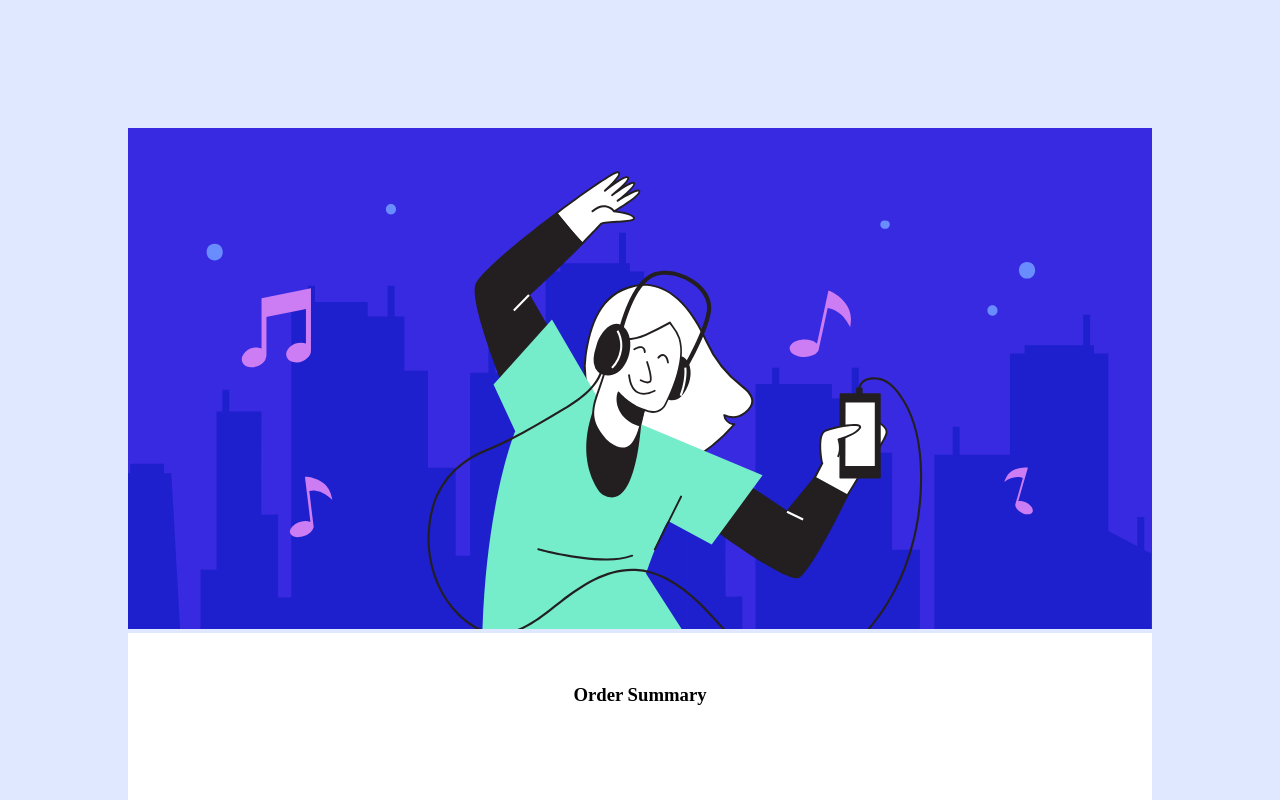
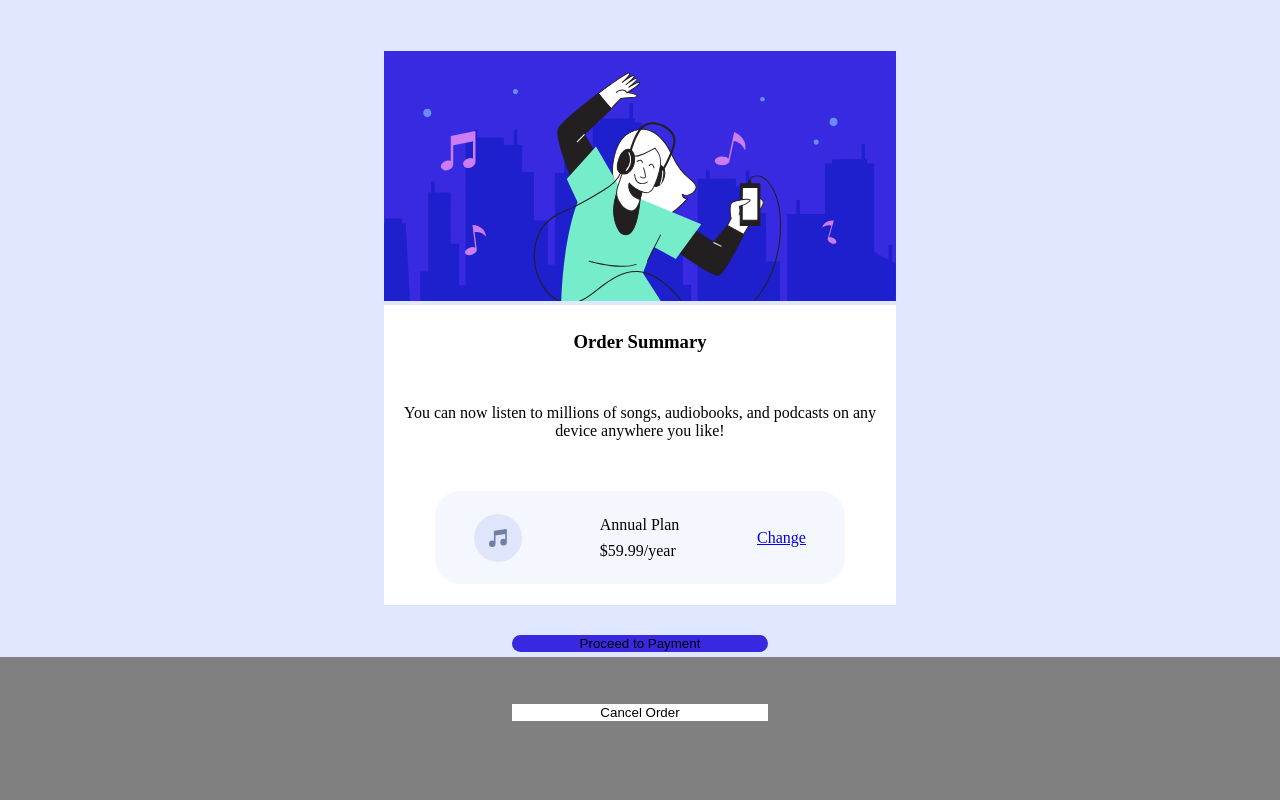
Before and after one commit to pau-develop/202207-w2ch1-pau-sanchez, a website: page components/ex1/ex1.html in a window 1280 px wide. Shown: the top 800 px of the page. Drawn offline with nearby package versions, Linux system fonts and the light colour scheme; files that its build step writes are made by us from their sources.

Commit message:
Dealing with desktop version

```diff
--- a/sass/components/_ex1.scss
+++ b/sass/components/_ex1.scss
@@ -1,3 +1,8 @@
+body {
+  margin: 0;
+  box-sizing: border-box;
+}
+
 .page-wrap-ex1 {
   background-color: hsl(225, 100%, 94%);
   display: flex;
@@ -9,7 +14,7 @@
   flex-direction: column;
   width: 100%;
   height: 100%;
-  margin: 10%;
+  margin: 4% 0;
   justify-content: center;
   align-items: center;
   &__header {
@@ -62,3 +67,28 @@
     background-color: white;
   }
 }
+
+@media (min-width: 1000px) {
+  .content-wrap-ex1 {
+    width: 40%;
+    height: 60%;
+    &__header {
+      width: 100%;
+      height: 100%;
+      margin: 0;
+      img {
+        object-fit: fill;
+        width: 100%;
+        height: 100%;
+      }
+    }
+    &__main {
+      background-color: white;
+      margin: 0;
+      height: 300px;
+      display: flex;
+      flex-direction: column;
+      align-items: center;
+    }
+  }
+}
```
